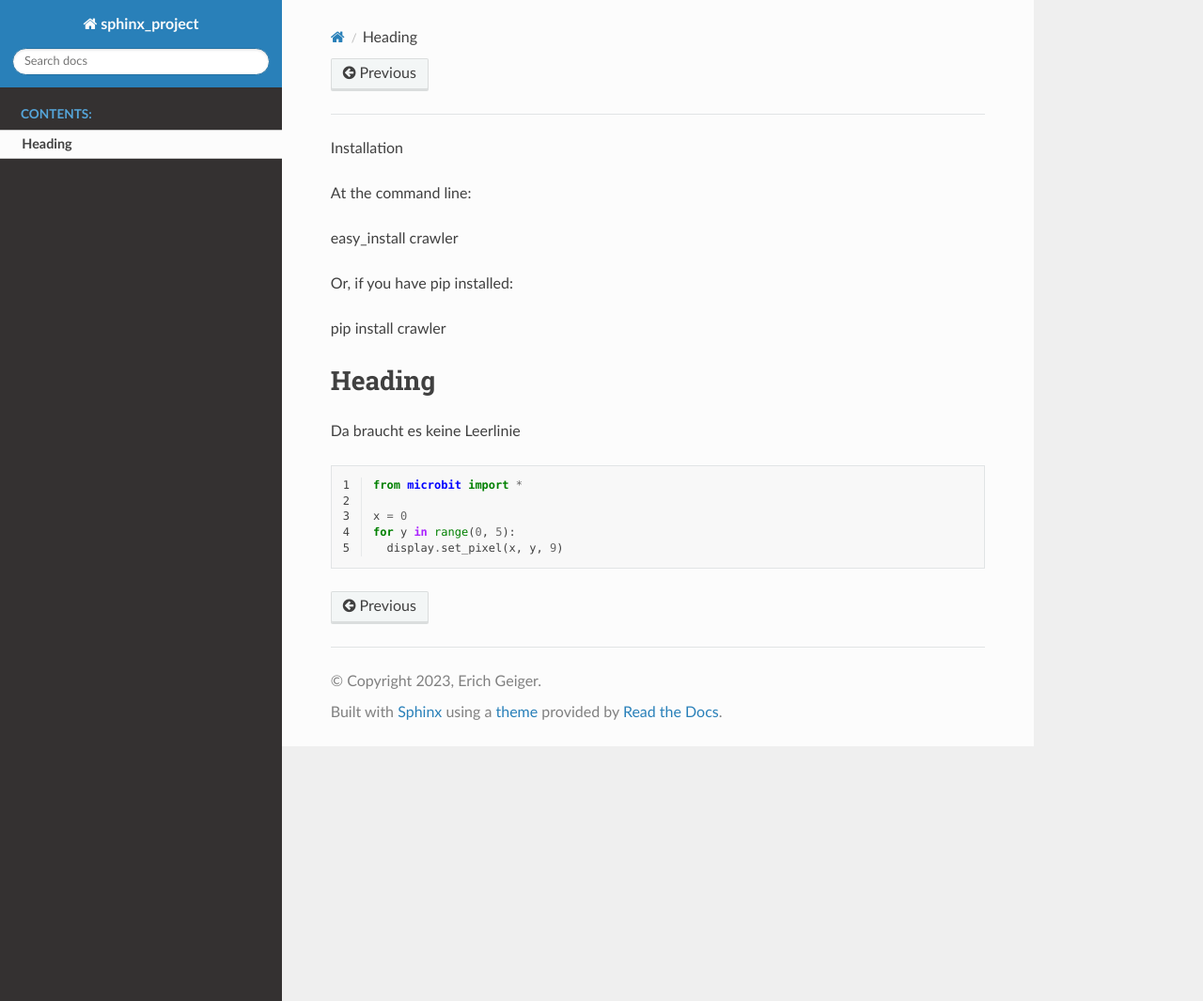
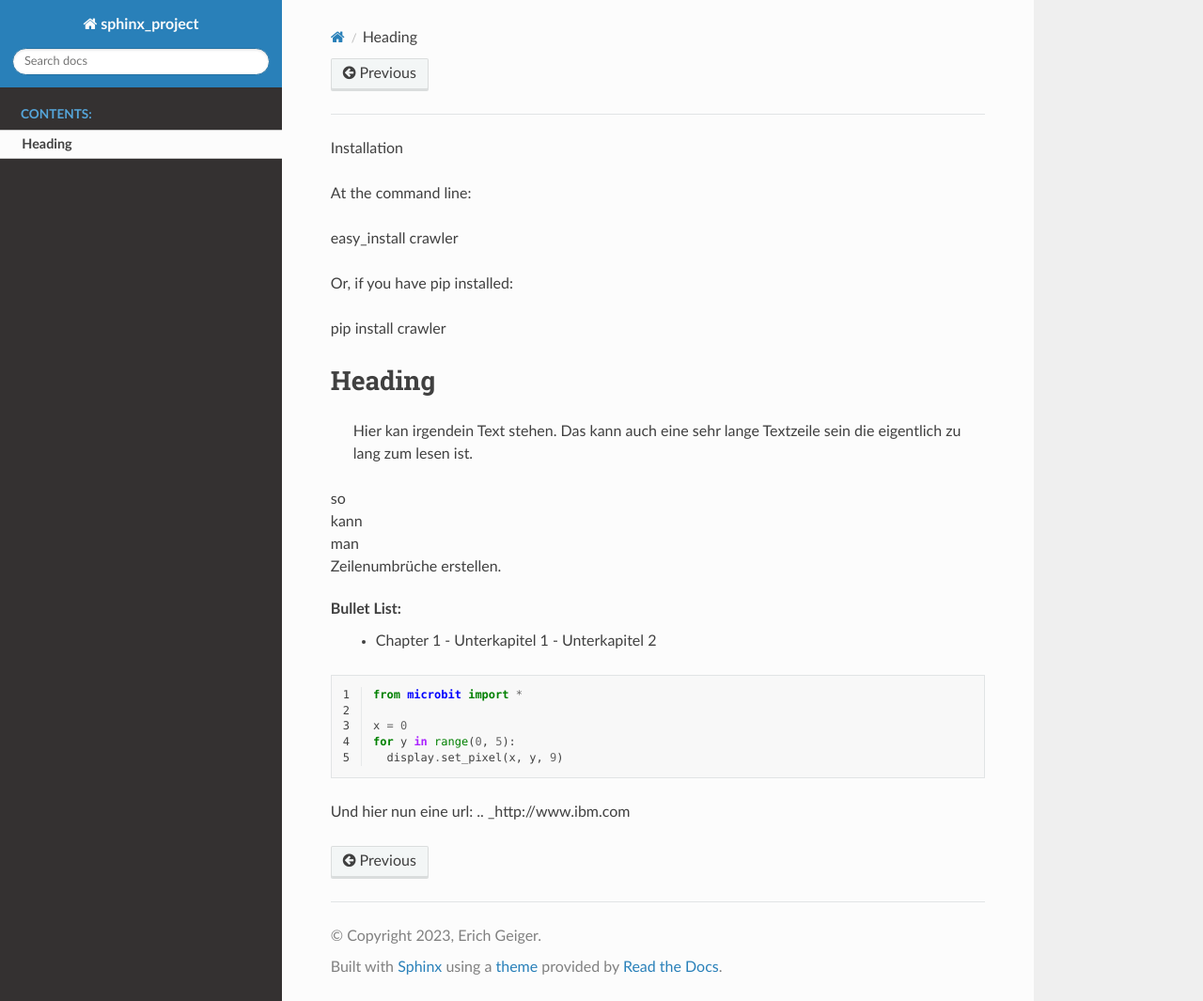
Before and after one commit to ergg/sphinx_project, a Sphinx documentation site: the page built from docs/my_text.rst, in a window 1280 px wide and 1065 px high. Shown: the whole window at 94% size. Built offline with Sphinx 7.4.7 and the Read the Docs theme 2.0.0, drawn with Linux system fonts in a browser that asks for light colours.

Commit message:
New Text entry

```diff
--- a/docs/my_text.rst
+++ b/docs/my_text.rst
@@ -14,7 +14,18 @@ pip install crawler
 Heading
 =======
 
-Da braucht es keine Leerlinie
+   Hier kan irgendein Text stehen.
+   Das kann auch eine sehr lange Textzeile sein die eigentlich zu lang zum lesen ist.
+
+| so
+| kann
+| man
+| Zeilenumbrüche erstellen.
+
+Bullet List:
+        * Chapter 1
+          - Unterkapitel 1
+          - Unterkapitel 2
 
 .. code-block:: python
    :linenos:
@@ -24,3 +35,6 @@ Da braucht es keine Leerlinie
    x = 0
    for y in range(0, 5):
      display.set_pixel(x, y, 9)
+
+Und hier nun eine url:
+.. _http://www.ibm.com
```
